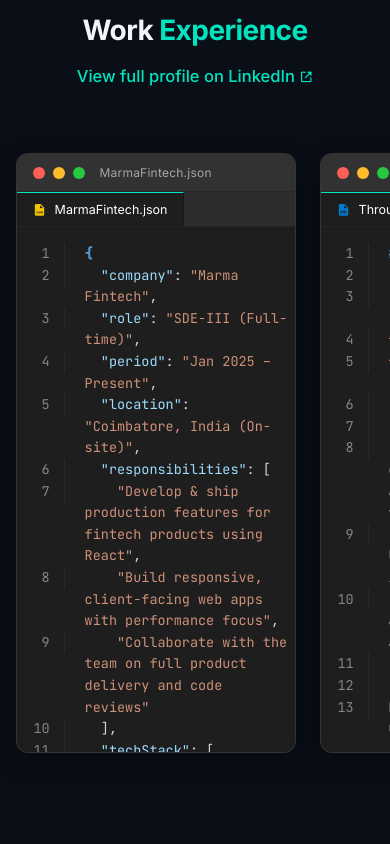
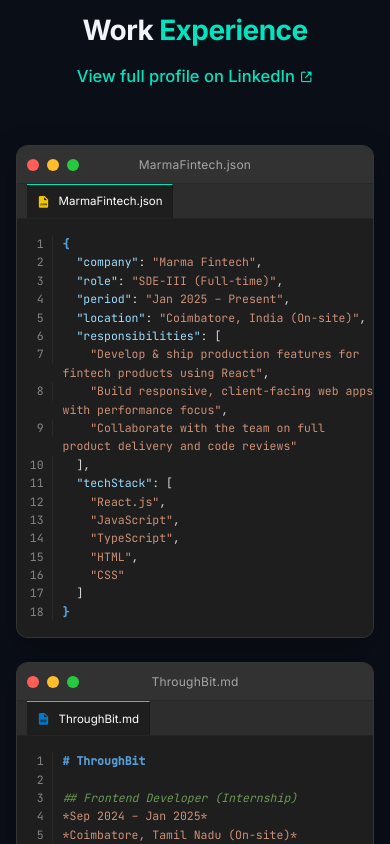
Before and after one commit to johnbyju/johnbyju.github.io, a React (Vite) app: page / in a window 390 px wide. Shown: the part 1960-2804 px from the top of the page. Built offline with nearby package versions, Linux system fonts and the light colour scheme; a web font is replaced by a local one.

Commit message:
refactor: remove legacy build assets and clean up CSS file references

```diff
--- a/src/style.css
+++ b/src/style.css
@@ -1678,3 +1678,44 @@
 ::view-transition-new(root) {
   animation: circular-reveal 400ms cubic-bezier(0.4, 0, 0.2, 1);
 }
+
+/* Responsive Experience Track optimization for Mobile */
+@media (max-width: 768px) {
+  .experience-track {
+    flex-direction: column;
+    overflow-x: visible;
+    scroll-snap-type: none;
+    padding: 1.6rem 0;
+    margin: 0;
+    gap: 2.4rem;
+  }
+
+  .ide-card {
+    width: 100% !important;
+    max-width: 100%;
+    min-width: 0;
+  }
+}
+
+@media (max-width: 576px) {
+  .code-view {
+    font-size: 1.15rem;
+  }
+  .line-num {
+    width: 36px;
+    padding-right: 0.8rem;
+  }
+  .line-code {
+    padding-left: 1rem;
+  }
+  .ide-titlebar {
+    padding: 0 1rem;
+  }
+  .editor-tabs {
+    padding-left: 1rem;
+  }
+  .tab {
+    padding: 0 1rem;
+    font-size: 1.15rem;
+  }
+}
--- a/style.css
+++ b/style.css
@@ -1644,3 +1644,111 @@
   align-items: center;
   gap: 0.6rem;
 }
+
+/* Live Clock in Header */
+.live-clock {
+  display: flex;
+  align-items: center;
+  gap: 0.8rem;
+  user-select: none;
+}
+
+.clock-time {
+  font-size: 2.2rem;
+  font-weight: 500;
+  color: var(--text);
+  line-height: 1;
+}
+
+.clock-meta {
+  display: flex;
+  flex-direction: column;
+  line-height: 1.15;
+  text-align: left;
+}
+
+.clock-ampm {
+  font-size: 1.1rem;
+  font-weight: 600;
+  text-transform: lowercase;
+  color: var(--text);
+}
+
+.clock-date {
+  font-size: 1.1rem;
+  font-weight: 500;
+  color: var(--text-muted);
+}
+
+@media (max-width: 968px) {
+  .live-clock {
+    display: none !important;
+  }
+}
+
+/* Custom View Transition circular theme toggle */
+::view-transition-old(root),
+::view-transition-new(root) {
+  animation: none;
+  mix-blend-mode: normal;
+}
+::view-transition-old(root) {
+  z-index: 1;
+}
+::view-transition-new(root) {
+  z-index: 9999;
+}
+
+@keyframes circular-reveal {
+  from {
+    clip-path: circle(0px at var(--x) var(--y));
+  }
+  to {
+    clip-path: circle(var(--r) at var(--x) var(--y));
+  }
+}
+
+::view-transition-new(root) {
+  animation: circular-reveal 400ms cubic-bezier(0.4, 0, 0.2, 1);
+}
+
+/* Responsive Experience Track optimization for Mobile */
+@media (max-width: 768px) {
+  .experience-track {
+    flex-direction: column;
+    overflow-x: visible;
+    scroll-snap-type: none;
+    padding: 1.6rem 0;
+    margin: 0;
+    gap: 2.4rem;
+  }
+
+  .ide-card {
+    width: 100% !important;
+    max-width: 100%;
+    min-width: 0;
+  }
+}
+
+@media (max-width: 576px) {
+  .code-view {
+    font-size: 1.15rem;
+  }
+  .line-num {
+    width: 36px;
+    padding-right: 0.8rem;
+  }
+  .line-code {
+    padding-left: 1rem;
+  }
+  .ide-titlebar {
+    padding: 0 1rem;
+  }
+  .editor-tabs {
+    padding-left: 1rem;
+  }
+  .tab {
+    padding: 0 1rem;
+    font-size: 1.15rem;
+  }
+}
```
Also changed, not shown: 3 other files (tests, documents, lock files or other folders).
